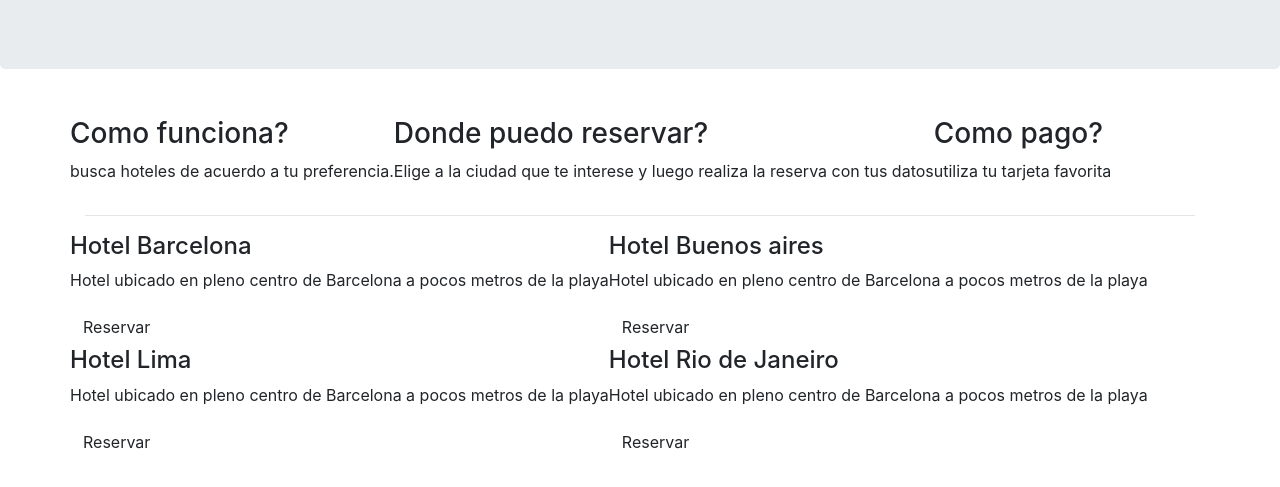
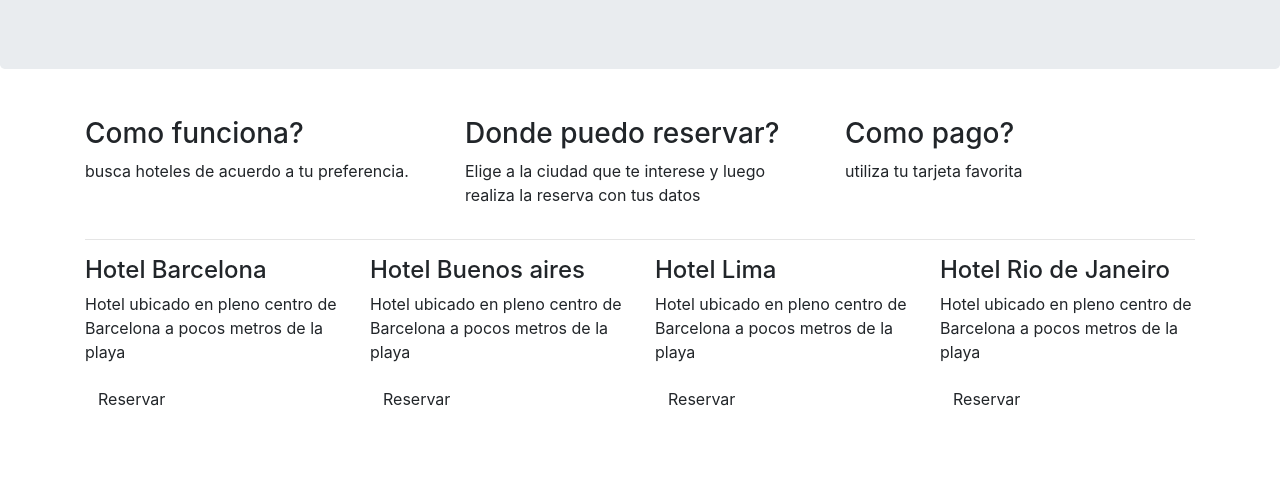
Before and after one commit to Marisabel-Condori/paginas-web-con-bootstrap, a website: page index.html in a window 1280 px wide. Shown: the part 115-602 px from the top of the page. Drawn offline with nearby package versions, Linux system fonts and the light colour scheme.

Commit message:
pequenos cambios

```diff
--- a/index.html
+++ b/index.html
@@ -16,21 +16,21 @@
     </div>
     <div class="container">
         <div class="row">
-            <div class="col-sn-4">
+            <div class="col-sm-4">
                 <p>
                     <h3>Como funciona?</h3>
                     <p>busca hoteles de acuerdo a tu preferencia.</p>
                 </p>
             </div>
 
-            <div class="col-sn-4">
+            <div class="col-sm-4">
                 <p>
                     <h3>Donde puedo reservar?</h3>
                     <p>Elige a la ciudad que te interese y luego realiza la reserva con tus datos</p>
                 </p>
             </div>
 
-            <div class="col-sn-4">
+            <div class="col-sm-4">
                 <p>
                     <h3>Como pago?</h3>
                     <p>utiliza tu tarjeta favorita</p>
@@ -40,25 +40,25 @@
         <hr>
 
         <div class="row">
-            <div class="col-sn-3">
+            <div class="col-sm-3">
                 <h4>Hotel Barcelona</h4>
                 <p>Hotel ubicado en pleno centro de Barcelona a pocos metros de la playa</p>
             <button class="btn">Reservar</button>
             </div>
 
-            <div class="col-sn-3">
+            <div class="col-sm-3">
                 <h4>Hotel Buenos aires</h4>
                 <p>Hotel ubicado en pleno centro de Barcelona a pocos metros de la playa</p>
             <button class="btn">Reservar</button>
             </div>
 
-            <div class="col-sn-3">
+            <div class="col-sm-3">
                 <h4>Hotel Lima</h4>
                 <p>Hotel ubicado en pleno centro de Barcelona a pocos metros de la playa</p>
             <button class="btn">Reservar</button>
             </div>
 
-            <div class="col-sn-3">
+            <div class="col-sm-3">
                 <h4>Hotel Rio de Janeiro</h4>
                 <p>Hotel ubicado en pleno centro de Barcelona a pocos metros de la playa</p>
             <button class="btn">Reservar</button>
```
